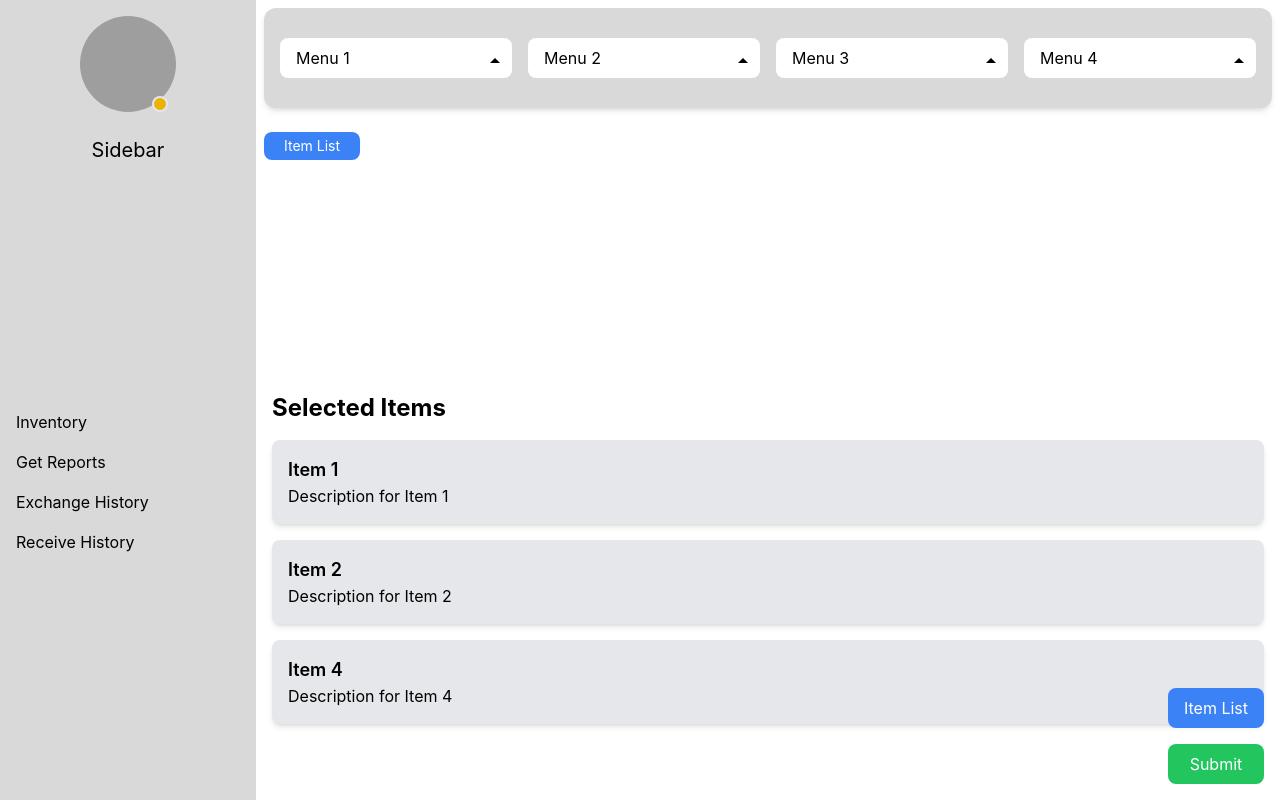
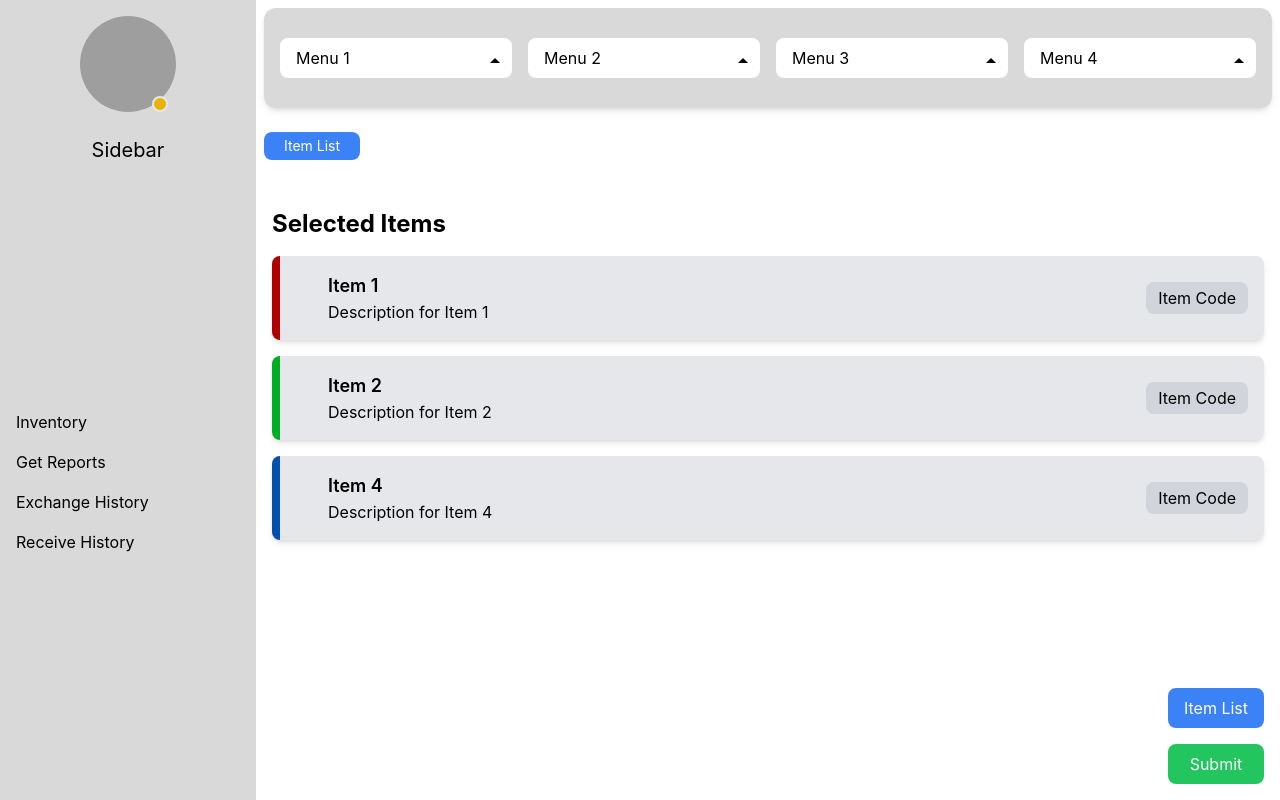
Before and after one commit to tediyo/Amaga-UI, a React (Create React App) app: page /inventory in a window 1280 px wide. Built offline with nearby package versions, Linux system fonts and the light colour scheme; no server answers; grey boxes are pictures that could not be loaded.

Commit message:
Tiny styling are done

```diff
--- a/src/Components/Inventory/Inventory.js
+++ b/src/Components/Inventory/Inventory.js
@@ -50,11 +50,11 @@ const Inventory = () => {
       });
   }, []);
 
-  // Define predefined selected items
+  // Define predefined selected items with colors
   const predefinedSelectedItems = [
-    { id: 'it1', name: 'Item 1', description: 'Description for Item 1' },
-    { id: 'it2', name: 'Item 2', description: 'Description for Item 2' },
-    { id: 'it4', name: 'Item 4', description: 'Description for Item 4' }
+    { id: 'it1', name: 'Item 1', description: 'Description for Item 1', color: 'bg-[#AE0000]' },
+    { id: 'it2', name: 'Item 2', description: 'Description for Item 2', color: 'bg-[#00AE26]' },
+    { id: 'it4', name: 'Item 4', description: 'Description for Item 4', color: 'bg-[#0050AE]' }
   ];
 
   // Function to handle item selection
@@ -106,7 +106,6 @@ const Inventory = () => {
       <div className="flex flex-col flex-grow relative">
         {/* Top-left card */}
         <div className="relative bg-[#D9D9D9] shadow-md rounded-lg p-4 m-2 right-6 left-0 rounded-xl h-[100px] flex items-center">
-          {/* <h3 className="text-lg font-semibold mb-2 mr-4">Card title</h3> */}
           <div className="flex space-x-4 w-full">
             {/* Dropdown Menus */}
             {['menu1', 'menu2', 'menu3', 'menu4'].map((menu, index) => (
@@ -151,15 +150,26 @@ const Inventory = () => {
           Item List
         </button>
 
-        {/* Main content area */}
-        <div className="flex-grow p-4 pt-[200px]">
-          {/* Selected Items */}
+        {/* Selected Items */}
+        <div className="p-4">
           <h2 className="text-2xl font-bold mt-8 mb-4">Selected Items</h2>
           <div className="flex flex-col gap-4">
             {predefinedSelectedItems.map((item, index) => (
-              <div key={index} className="bg-gray-200 shadow-md rounded-lg p-4">
-                <h3 className="text-lg font-semibold">{item.name}</h3>
-                <p>{item.description}</p>
+              <div key={index} className="relative bg-gray-200 shadow-md rounded-lg p-4 flex items-center">
+                {/* Vertical Rectangle with dynamic color */}
+                <div className={`absolute top-0 left-0 w-2 h-full ${item.color} rounded-l-lg`}></div>
+
+                <div className="flex-1 ml-10"> {/* Added ml-10 to create space for vertical rectangle */}
+                  <h3 className="text-lg font-semibold">{item.name}</h3>
+                  <p>{item.description}</p>
+                </div>
+
+                <button
+                  className="bg-gray-300 text-black py-1 px-3 rounded-lg"
+                  onClick={() => alert(`Item Code for ${item.name}`)}
+                >
+                  Item Code
+                </button>
               </div>
             ))}
           </div>
```
